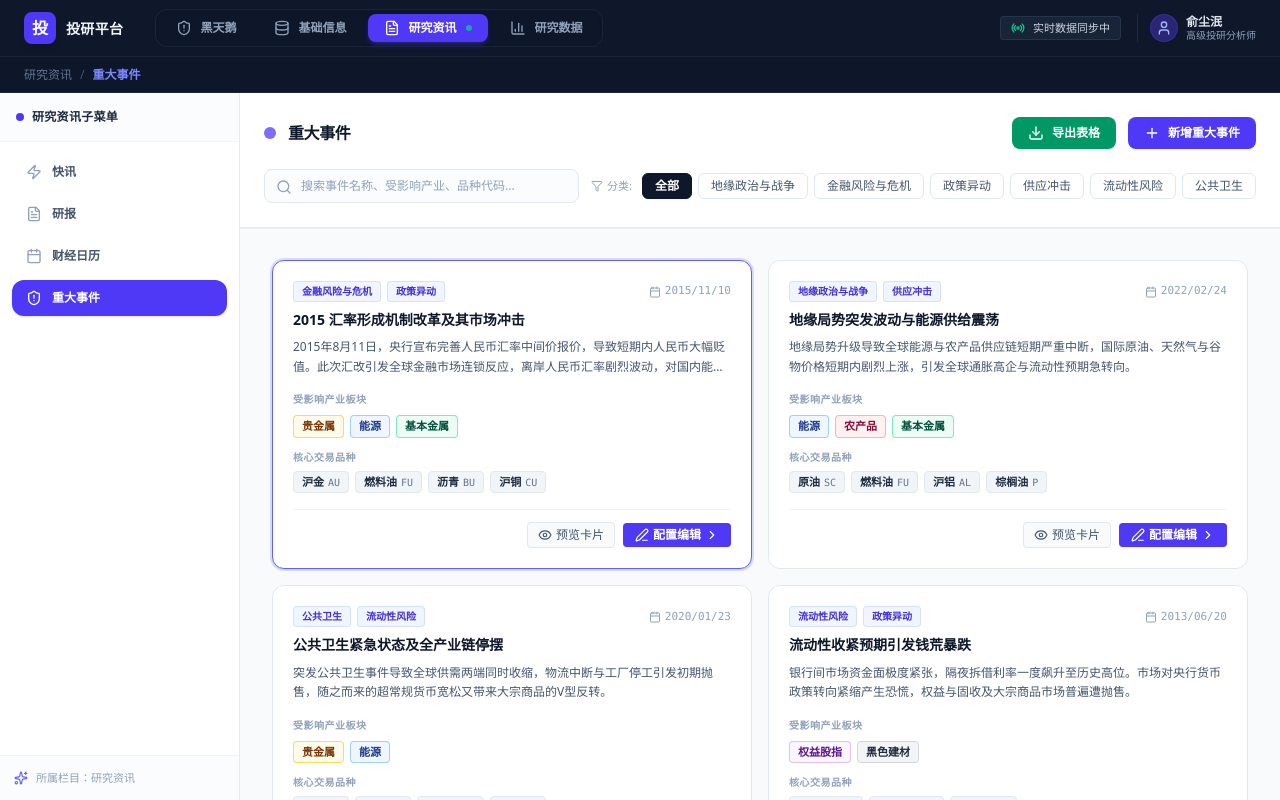
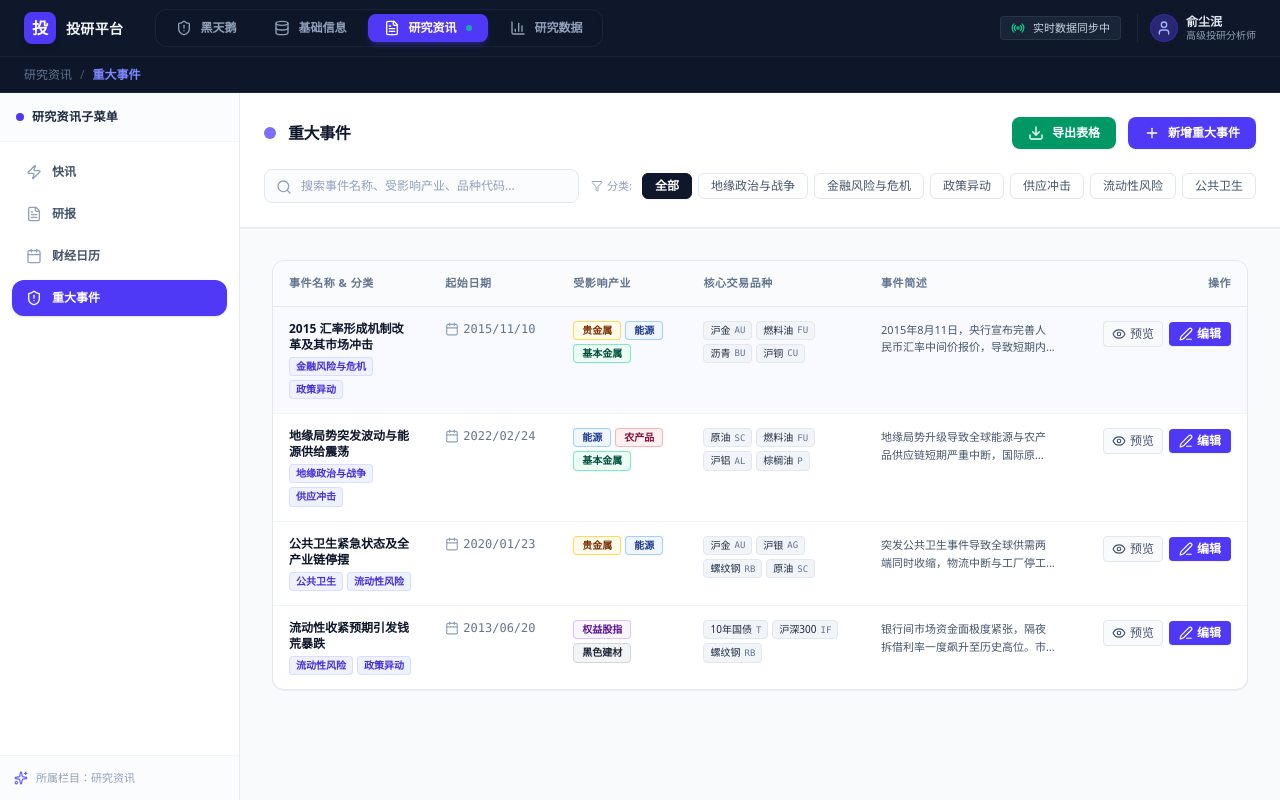
Before and after one commit to Yuany354/futurestag, a React (Vite) app: page / in a window 1280 px wide. Built offline with nearby package versions, Linux system fonts and the light colour scheme.

Commit message:
feat: migrate event list to tabular view
Replace the grid display with a data table for better readability and data density in the event management module.

```diff
--- a/src/components/EventMainView.tsx
+++ b/src/components/EventMainView.tsx
@@ -133,67 +133,70 @@ export const EventMainView: React.FC<EventMainViewProps> = ({
         </div>
       </div>
 
-      {/* Events List / Grid Area */}
-      <div className="flex-1 overflow-y-auto p-6 md:p-8 space-y-4">
+      {/* Events Table Area */}
+      <div className="flex-1 overflow-y-auto p-6 md:p-8">
         {filteredEvents.length === 0 ? (
           <div className="p-12 text-center bg-white rounded-xl border border-dashed border-slate-300">
             <Sparkles className="w-8 h-8 text-slate-300 mx-auto mb-2" />
-            <p className="text-sm font-semibold text-slate-700">未找到匹配的重大事件定义</p>
+            <p className="text-sm font-semibold text-slate-700">未找到匹配的重大事件</p>
             <p className="text-xs text-slate-400 mt-1">请尝试调整搜索关键词或选择其他事件分类</p>
           </div>
         ) : (
-          <div className="grid grid-cols-1 lg:grid-cols-2 gap-4">
+          <div className="bg-white rounded-xl border border-slate-200 shadow-2xs overflow-hidden">
+            <div className="overflow-x-auto">
+              <table className="w-full text-left border-collapse">
+                <thead>
+                  <tr className="bg-slate-50/80 border-b border-slate-200 text-[11px] font-bold text-slate-500 uppercase tracking-wider">
+                    <th className="py-3.5 px-4 font-bold">事件名称 & 分类</th>
+                    <th className="py-3.5 px-4 font-bold w-32 whitespace-nowrap">起始日期</th>
+                    <th className="py-3.5 px-4 font-bold">受影响产业</th>
+                    <th className="py-3.5 px-4 font-bold">核心交易品种</th>
+                    <th className="py-3.5 px-4 font-bold max-w-xs">事件简述</th>
+                    <th className="py-3.5 px-4 font-bold text-right w-44 whitespace-nowrap">操作</th>
+                  </tr>
+                </thead>
+                <tbody className="divide-y divide-slate-100 text-xs text-slate-700">
                   {filteredEvents.map((evt) => {
                     const isActive = evt.id === activeEventId;
 
                     return (
-                <div
+                      <tr
                         key={evt.id}
                         onClick={() => onSelectEvent(evt.id, true)}
-                  className={`p-5 bg-white rounded-xl border transition-all cursor-pointer group flex flex-col justify-between hover:shadow-md ${
-                    isActive
-                      ? 'border-indigo-500 ring-2 ring-indigo-500/20 shadow-xs'
-                      : 'border-slate-200 hover:border-slate-300'
+                        className={`transition-colors cursor-pointer group hover:bg-slate-50/80 ${
+                          isActive ? 'bg-indigo-50/40 font-medium' : ''
                         }`}
                       >
-                  <div>
-                    {/* Categories & Start Date Row */}
-                    <div className="flex items-center justify-between gap-2 mb-2">
-                      <div className="flex flex-wrap gap-1.5">
+                        {/* Title & Categories */}
+                        <td className="py-3.5 px-4 align-top">
+                          <div className="font-bold text-slate-900 group-hover:text-indigo-600 transition-colors mb-1">
+                            {evt.title}
+                          </div>
+                          <div className="flex flex-wrap gap-1">
                             {evt.categories.map((cat) => (
                               <span
                                 key={cat}
-                            className="px-2 py-0.5 bg-indigo-50/80 text-indigo-700 border border-indigo-200/60 text-[10px] font-bold rounded"
+                                className="px-1.5 py-0.5 bg-indigo-50 text-indigo-700 border border-indigo-200/60 text-[10px] font-bold rounded"
                               >
                                 {cat}
                               </span>
                             ))}
                           </div>
+                        </td>
 
-                      <div className="flex items-center gap-1 text-[11px] font-mono text-slate-400 shrink-0">
-                        <Calendar className="w-3 h-3 text-slate-400" />
+                        {/* Start Date */}
+                        <td className="py-3.5 px-4 align-top whitespace-nowrap font-mono text-slate-500">
+                          <div className="flex items-center gap-1">
+                            <Calendar className="w-3.5 h-3.5 text-slate-400" />
                             <span>{evt.startDate}</span>
                           </div>
-                    </div>
-
-                    {/* Title */}
-                    <h3 className="text-sm font-bold text-slate-900 leading-snug group-hover:text-indigo-600 transition-colors mb-2">
-                      {evt.title}
-                    </h3>
-
-                    {/* Description preview */}
-                    <p className="text-xs text-slate-600 line-clamp-2 leading-relaxed mb-4">
-                      {evt.description || '暂无事件描述'}
-                    </p>
+                        </td>
 
                         {/* Impacted Industries */}
-                    <div className="space-y-2 mb-3">
-                      <div className="text-[10px] font-bold text-slate-400 uppercase tracking-wider">
-                        受影响产业板块
-                      </div>
-                      <div className="flex flex-wrap gap-1.5">
+                        <td className="py-3.5 px-4 align-top">
+                          <div className="flex flex-wrap gap-1 max-w-xs">
                             {evt.impactedIndustries.length === 0 ? (
-                          <span className="text-xs text-slate-400 italic">暂无产业</span>
+                              <span className="text-slate-400 italic">暂无</span>
                             ) : (
                               evt.impactedIndustries.map((ind) => {
                                 const colorStyle = getIndustryColor(ind.name, ind.colorStyle);
@@ -201,7 +204,7 @@ export const EventMainView: React.FC<EventMainViewProps> = ({
                                 return (
                                   <span
                                     key={ind.id}
-                                className={`px-2 py-0.5 text-[11px] font-semibold border rounded ${badgeClass}`}
+                                    className={`px-2 py-0.5 text-[10px] font-semibold border rounded ${badgeClass}`}
                                   >
                                     {ind.name}
                                   </span>
@@ -209,46 +212,47 @@ export const EventMainView: React.FC<EventMainViewProps> = ({
                               })
                             )}
                           </div>
-                    </div>
+                        </td>
 
                         {/* Market Varieties */}
-                    <div className="space-y-1.5 mb-4">
-                      <div className="text-[10px] font-bold text-slate-400 uppercase tracking-wider">
-                        核心交易品种
-                      </div>
-                      <div className="flex flex-wrap gap-1.5">
+                        <td className="py-3.5 px-4 align-top">
+                          <div className="flex flex-wrap gap-1 max-w-xs">
                             {evt.marketVarieties.length === 0 ? (
-                          <span className="text-xs text-slate-400 italic">暂无品种</span>
+                              <span className="text-slate-400 italic">暂无</span>
                             ) : (
                               evt.marketVarieties.map((v) => (
                                 <span
                                   key={v.code}
-                              className="px-2 py-0.5 bg-slate-100 text-slate-800 border border-slate-200 text-[11px] font-medium rounded flex items-center gap-1"
+                                  className="px-1.5 py-0.5 bg-slate-100 text-slate-800 border border-slate-200 text-[10px] rounded font-medium inline-flex items-center gap-1"
                                 >
-                              <span className="font-bold">{v.name}</span>
-                              <code className="text-slate-500 font-mono text-[10px]">
-                                {v.code}
-                              </code>
+                                  <span>{v.name}</span>
+                                  <code className="text-slate-500 font-mono text-[9px]">{v.code}</code>
                                 </span>
                               ))
                             )}
                           </div>
-                    </div>
-                  </div>
+                        </td>
 
-                  {/* Card Bottom Actions Row */}
-                  <div className="pt-3 border-t border-slate-100 flex items-center justify-end text-xs">
-                    <div className="flex items-center gap-2">
+                        {/* Description */}
+                        <td className="py-3.5 px-4 align-top max-w-xs">
+                          <p className="text-slate-600 line-clamp-2 leading-relaxed text-[11px]">
+                            {evt.description || '暂无描述'}
+                          </p>
+                        </td>
+
+                        {/* Actions */}
+                        <td className="py-3.5 px-4 align-top text-right whitespace-nowrap">
+                          <div className="flex items-center justify-end gap-1.5">
                             <button
                               type="button"
                               onClick={(e) => {
                                 e.stopPropagation();
                                 onPreviewEvent(evt);
                               }}
-                        className="px-2.5 py-1 text-slate-600 hover:text-indigo-600 bg-slate-50 hover:bg-indigo-50 border border-slate-200 hover:border-indigo-200 rounded text-xs transition-colors flex items-center gap-1 cursor-pointer"
+                              className="px-2 py-1 text-slate-600 hover:text-indigo-600 bg-slate-50 hover:bg-indigo-50 border border-slate-200 hover:border-indigo-200 rounded text-xs transition-colors flex items-center gap-1 cursor-pointer"
                             >
                               <Eye className="w-3.5 h-3.5" />
-                        <span>预览卡片</span>
+                              <span>预览</span>
                             </button>
 
                             <button
@@ -257,17 +261,19 @@ export const EventMainView: React.FC<EventMainViewProps> = ({
                                 e.stopPropagation();
                                 onSelectEvent(evt.id, true);
                               }}
-                        className="px-3 py-1 bg-indigo-600 hover:bg-indigo-700 text-white font-semibold rounded text-xs transition-all flex items-center gap-1 shadow-2xs cursor-pointer"
+                              className="px-2.5 py-1 bg-indigo-600 hover:bg-indigo-700 text-white font-semibold rounded text-xs transition-all flex items-center gap-1 shadow-2xs cursor-pointer"
                             >
                               <Edit3 className="w-3.5 h-3.5" />
-                        <span>配置编辑</span>
-                        <ChevronRight className="w-3.5 h-3.5" />
+                              <span>编辑</span>
                             </button>
                           </div>
-                  </div>
-                </div>
+                        </td>
+                      </tr>
                     );
                   })}
+                </tbody>
+              </table>
+            </div>
           </div>
         )}
       </div>
```
Lines whose indentation alone changed are shown as unchanged.
